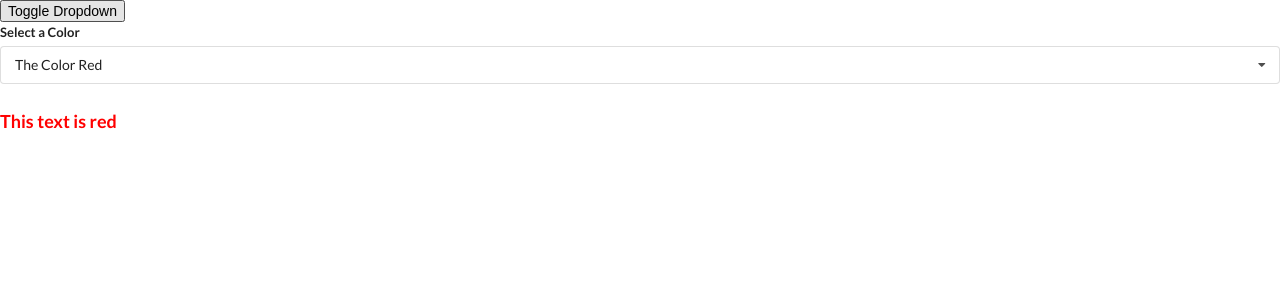
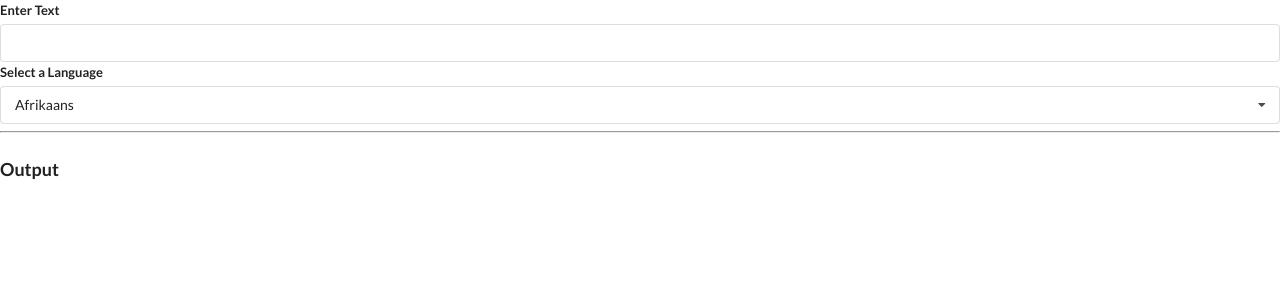
Before and after one commit to foldvari/react-training, a React (Create React App) app in the folder widgets/: page / in a window 1280 px wide. Shown: the top 300 px of the page. Built offline with nearby package versions, Linux system fonts and the light colour scheme; no server answers.

Commit message:
Translation with text debouncing

```diff
--- a/widgets/src/App.js
+++ b/widgets/src/App.js
@@ -2,45 +2,13 @@
 import Accordion from './components/Accordion';
 import Search from './components/Search';
 import Dropdown from './components/Dropdown';
-
-const options = [
-  {
-    label: 'The Color Red',
-    value: 'red',
-  },
-  {
-    label: 'The Color Green',
-    value: 'green',
-  },
-  {
-    label: 'A Shade of Blue',
-    value: 'blue',
-  },
-];
+import Translate from './components/Translate';
 
 const App = () => {
 
-  const [selected, setSelected] = useState(options[0]);
-  const [showDropdown, setShowDropdown] = useState(true);
-
   return (
     <div>
-      <button onClick={() => setShowDropdown(!showDropdown)}>Toggle Dropdown</button>
-
-      {showDropdown ?
-        <Dropdown
-          selected={selected}
-          onSelectedChanges={setSelected}
-          options={options}
-        />
-        : null
-      }
-
-      <h3
-        style={{color: selected.value}}>
-        {`This text is ${selected.value}`}
-      </h3>
-
+      <Translate />
     </div>
   );
 };
--- /dev/null
+++ b/widgets/src/components/Convert.js
@@ -0,0 +1,46 @@
+import React, { useState, useEffect } from 'react';
+import axios from 'axios';
+
+const API_KEY = 'AIzaSyCHUCmpR7cT_yDFHC98CZJy2LTms-IwDlM'
+
+const Convert = ({ language, text }) => {
+  const [translated, setTranslated] = useState('')
+  const [debouncedText, setDebouncedText] = useState(text)
+
+  useEffect(() => {
+    const timerId = setTimeout(() => {
+      setDebouncedText(text);
+    }, 500);
+
+    return () => {
+      clearTimeout(timerId);
+    }
+  }, [text]);
+
+  useEffect(() => {
+    const doTranslation = async () => {
+      const { data } = await axios.post(
+        'https://translation.googleapis.com/language/translate/v2',
+        {},
+        {
+          params: {
+            q: debouncedText,
+            target: language.value,
+            key: API_KEY,
+          }
+        }
+      );
+      setTranslated(data.data.translations[0].translatedText)
+    };
+
+    doTranslation();
+  }, [language, debouncedText]);
+
+  return (
+    <div>
+      <h1 className={'ui header'}>{translated}</h1>
+    </div>
+  )
+}
+
+export default Convert;
--- a/widgets/src/components/Dropdown.js
+++ b/widgets/src/components/Dropdown.js
@@ -1,6 +1,6 @@
 import React, {useEffect, useRef, useState} from 'react';
 
-const Dropdown = ({ options, selected, onSelectedChanges }) => {
+const Dropdown = ({ label, options, selected, onSelectedChanges }) => {
 
   const [open, setOpen] = useState(false);
   const ref = useRef();
@@ -43,7 +43,7 @@
   return (
     <div ref={ref} className={'ui form'}>
       <div className={'field'}>
-        <label className={'label'}>Select a Color</label>
+        <label className={'label'}>{label}</label>
         <div
           onClick={(e) => setOpen(!open)}
           className={`ui selection dropdown ${open ? 'visible active' : ''}`}
--- /dev/null
+++ b/widgets/src/components/Translate.js
@@ -0,0 +1,56 @@
+import React, { useState } from 'react';
+import Dropdown from './Dropdown';
+import Convert from './Convert';
+
+const options = [
+  {
+    label: 'Afrikaans',
+    value: 'af',
+  },
+  {
+    label: 'Arabic',
+    value: 'ar',
+  },
+  {
+    label: 'Hindi',
+    value: 'hi',
+  },
+  {
+    label: 'Hungarian',
+    value: 'hu',
+  },
+];
+
+
+const Translate = () => {
+  const [language, setLanguage] = useState(options[0]);
+  const [text, setText] = useState('');
+
+  return (
+    <div>
+      <div className={'ui form'}>
+        <div className={'field'}>
+          <label>Enter Text</label>
+          <input
+            value={text}
+            onChange={(e) => setText(e.target.value)}
+          />
+        </div>
+      </div>
+      <Dropdown
+        label={'Select a Language'}
+        options={options}
+        selected={language}
+        onSelectedChanges={setLanguage}
+      />
+      <hr/>
+      <h3 className={'ui header'}>Output</h3>
+      <Convert
+        text={text}
+        language={language}
+      />
+    </div>
+  )
+}
+
+export default Translate;
```
